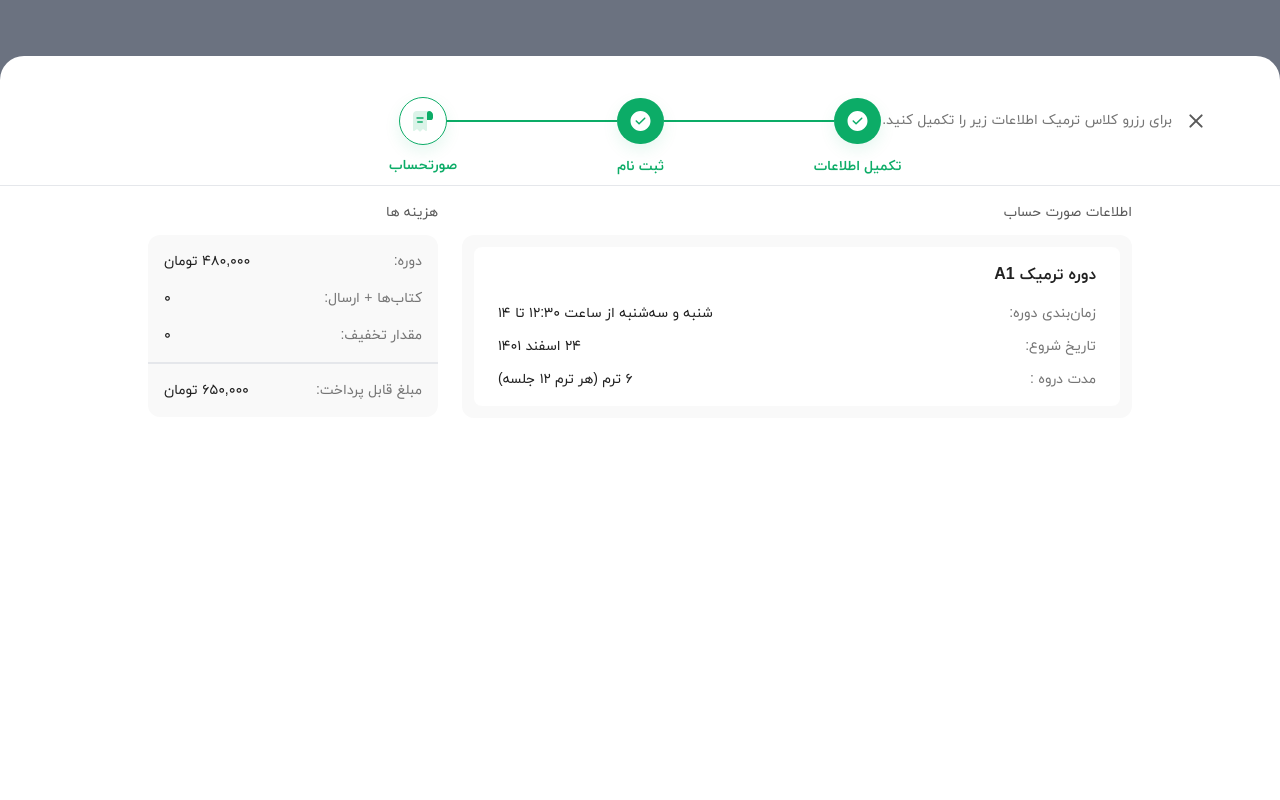
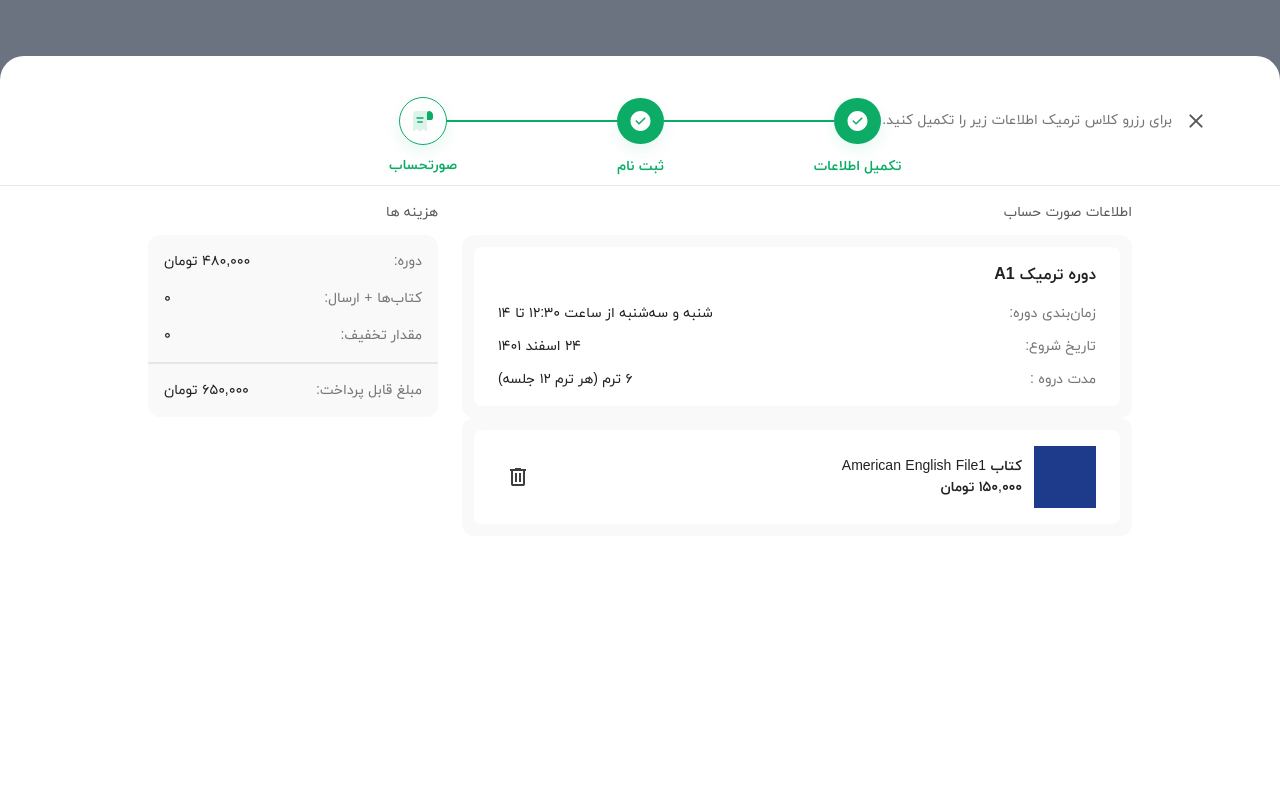
Before and after one commit to buggyGrandma/lang-site, a Next.js app: page /class-reservation/paycheck in a window 1280 px wide. Shown: the top 800 px of the page. Built offline with nearby package versions, Linux system fonts and the light colour scheme.

Commit message:
book component handled

```diff
--- /dev/null
+++ b/app/class-reservation/paycheck/Book/assets/Bin.tsx
@@ -0,0 +1,32 @@
+import React from "react";
+
+const Bin = () => {
+  return (
+    <svg
+      width="40"
+      height="40"
+      viewBox="0 0 40 40"
+      fill="none"
+      xmlns="http://www.w3.org/2000/svg"
+    >
+      <mask
+        id="mask0_3037_47701"
+        maskUnits="userSpaceOnUse"
+        x="8"
+        y="8"
+        width="24"
+        height="24"
+      >
+        <rect x="8" y="8" width="24" height="24" fill="#D9D9D9" />
+      </mask>
+      <g mask="url(#mask0_3037_47701)">
+        <path
+          d="M15 29C14.45 29 13.9792 28.8042 13.5875 28.4125C13.1958 28.0208 13 27.55 13 27V14H12V12H17V11H23V12H28V14H27V27C27 27.55 26.8042 28.0208 26.4125 28.4125C26.0208 28.8042 25.55 29 25 29H15ZM25 14H15V27H25V14ZM17 25H19V16H17V25ZM21 25H23V16H21V25Z"
+          fill="#1C1B1F"
+        />
+      </g>
+    </svg>
+  );
+};
+
+export default Bin;
--- /dev/null
+++ b/app/class-reservation/paycheck/Book/index.tsx
@@ -0,0 +1,21 @@
+import React from "react";
+
+import Bin from "./assets/Bin";
+const Book = () => {
+  return (
+    <div className="w-full max-w-[670px] p-[12px] rounded-[12px] bg-[#F9F9F9]">
+      <div className="w-full flex justify-between items-center bg-white px-[24px] py-[16px] rounded-[8px]">
+        <div className="flex  items-center gap-[12px]">
+          <div className="w-[62px] h-[62px] bg-blue-900" />
+          <div className="text-[14px] font-medium font-iranSansBold text-[#212121] flex flex-col">
+            <p>کتاب American English File1</p>
+            <p>۱۵۰,۰۰۰ تومان</p>
+          </div>
+        </div>
+        <Bin />
+      </div>
+    </div>
+  );
+};
+
+export default Book;
--- a/app/class-reservation/paycheck/page.tsx
+++ b/app/class-reservation/paycheck/page.tsx
@@ -1,3 +1,4 @@
+import Book from "./Book";
 import Course from "./Course";
 import Expenses from "./Expenses";
 
@@ -19,6 +20,7 @@ const PayCheck = () => {
               { title: "مدت دروه :", description: "۶ ترم (هر ترم ۱۲ جلسه)" },
             ]}
           />
+          <Book />
         </div>
         <div className="w-full md:max-w-[290px] flex flex-col">
           <p className="mb-[12px] text-[#5A5A5A] text-[14px] font-medium">
```
Also changed, not shown: app/class-reservation/paycheck/Book/assets/image.png (added).
